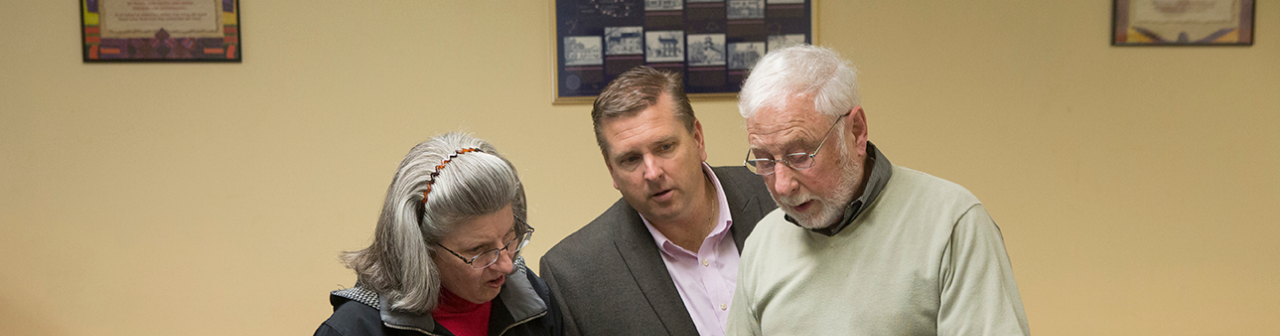
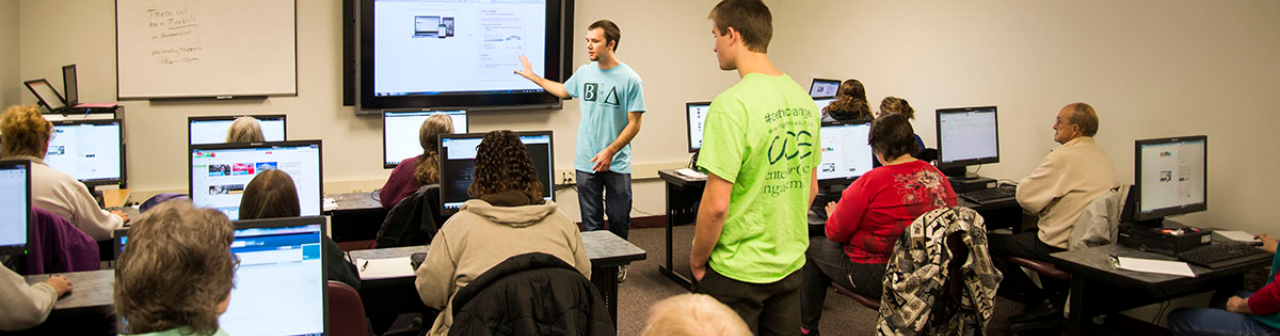
Before and after one commit to pliu131/bddp.github.io, a plain HTML site: page index.html in a window 1280 px wide. Shown: the part 56-392 px from the top of the page. Drawn offline with Linux system fonts and the light colour scheme.

Commit message:
Update bddp.css

```diff
--- a/css/bddp.css
+++ b/css/bddp.css
@@ -49,7 +49,7 @@ h3 {
 
 #index {
 	overflow: hidden;
-	background: url(../images/photos/CD9.jpg) no-repeat center top;
+	background: url(../images/photos/BDDP6.jpg) no-repeat center bottom;
 	background-size: cover;
 }
 
```
